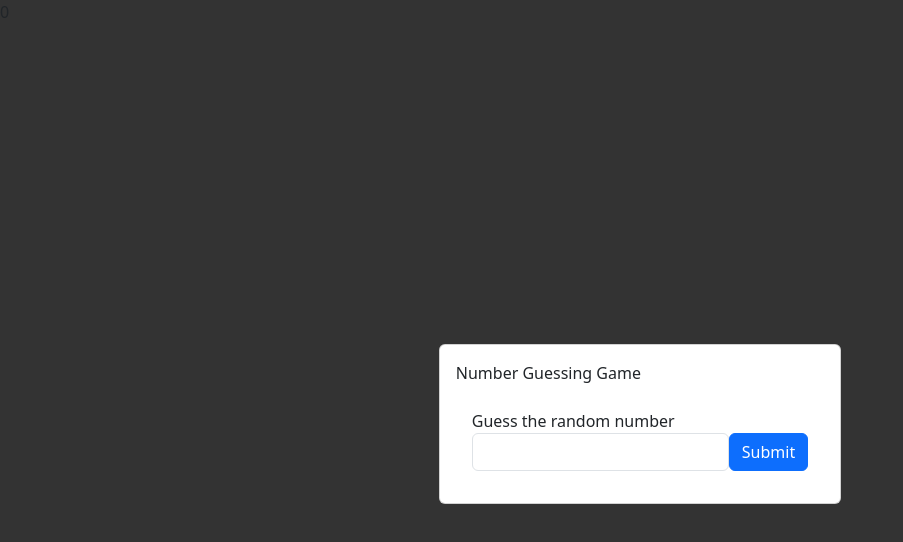
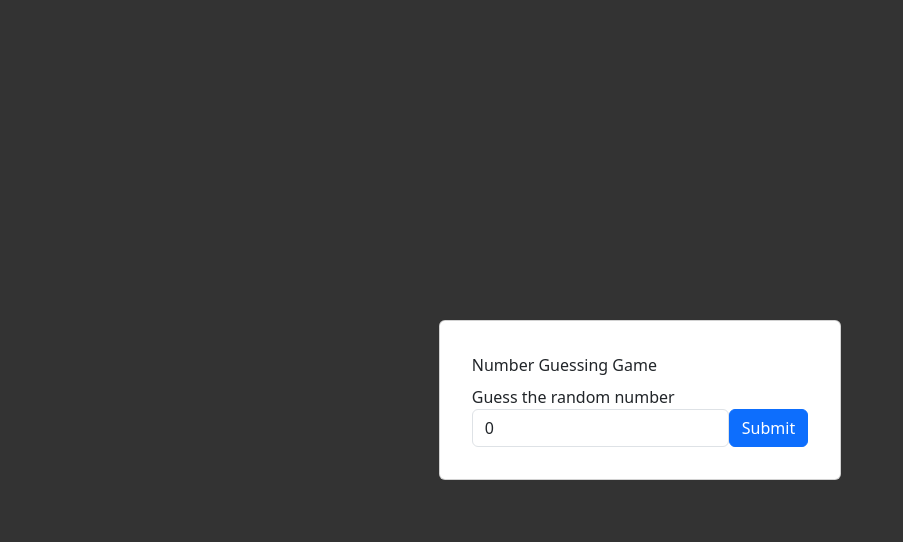
Before and after one commit to TimScholtz/NumberGuesser, a Vue app: page / in a window 1280 px wide. Both pictures are taken after a click on the button "Submit". Shown: the top 542 px of the page, without its empty margins (0-903 px from the left). Built offline with nearby package versions, Linux system fonts and the light colour scheme.

Commit message:
wip: guess function

```diff
--- a/src/App.vue
+++ b/src/App.vue
@@ -1,9 +1,8 @@
 <template>
-  {{ solutionNumber }}
   <div class="d-flex justify-content-center align-items-center h-100">
     <div class="card p-3" v-if="start">
-      <div class="card-title">Number Guessing Game</div>
       <div class="card-body">
+        <div class="card-title">Number Guessing Game</div>
         Enter the range the numbers should have
         <form @submit="startGame()">
           <div class="d-flex">
@@ -24,12 +23,18 @@
     </div>
 
     <div class="card p-3" v-else>
-      <div class="card-title">Number Guessing Game</div>
       <div class="card-body">
-        Guess the random number
-        <form @submit="guess()">
+        <div class="card-title">Number Guessing Game</div>
+        <span v-if="!guessMessage">Guess the random number</span>
+        <span v-else>{{ guessMessage }}</span>
+        <form @submit.prevent="guess()">
           <div class="d-flex">
-            <input type="number" class="form-control" />
+            <input
+              step="1"
+              type="number"
+              v-model="guessNumber"
+              class="form-control"
+            />
             <button class="btn btn-primary">Submit</button>
           </div>
         </form>
@@ -45,6 +50,8 @@ const start = ref(true);
 const firstRangeNumber = ref(0);
 const secondRangeNumber = ref(0);
 const solutionNumber = ref(0);
+const guessNumber = ref(0);
+const guessMessage = ref("");
 
 function startGame() {
   solutionNumber.value = Math.floor(
@@ -54,5 +61,15 @@ function startGame() {
   start.value = false;
 }
 
-function guess() {}
+function guess() {
+  if (guessNumber.value == solutionNumber.value) {
+    guessMessage.value = "you won!";
+    // win function, show the solution number, restart button
+  } else if (guessNumber.value < solutionNumber.value) {
+    guessMessage.value = "the solution is bigger";
+  } else {
+    guessMessage.value = "the solution is smaller";
+  }
+  guessNumber.value = 0;
+}
 </script>
```
